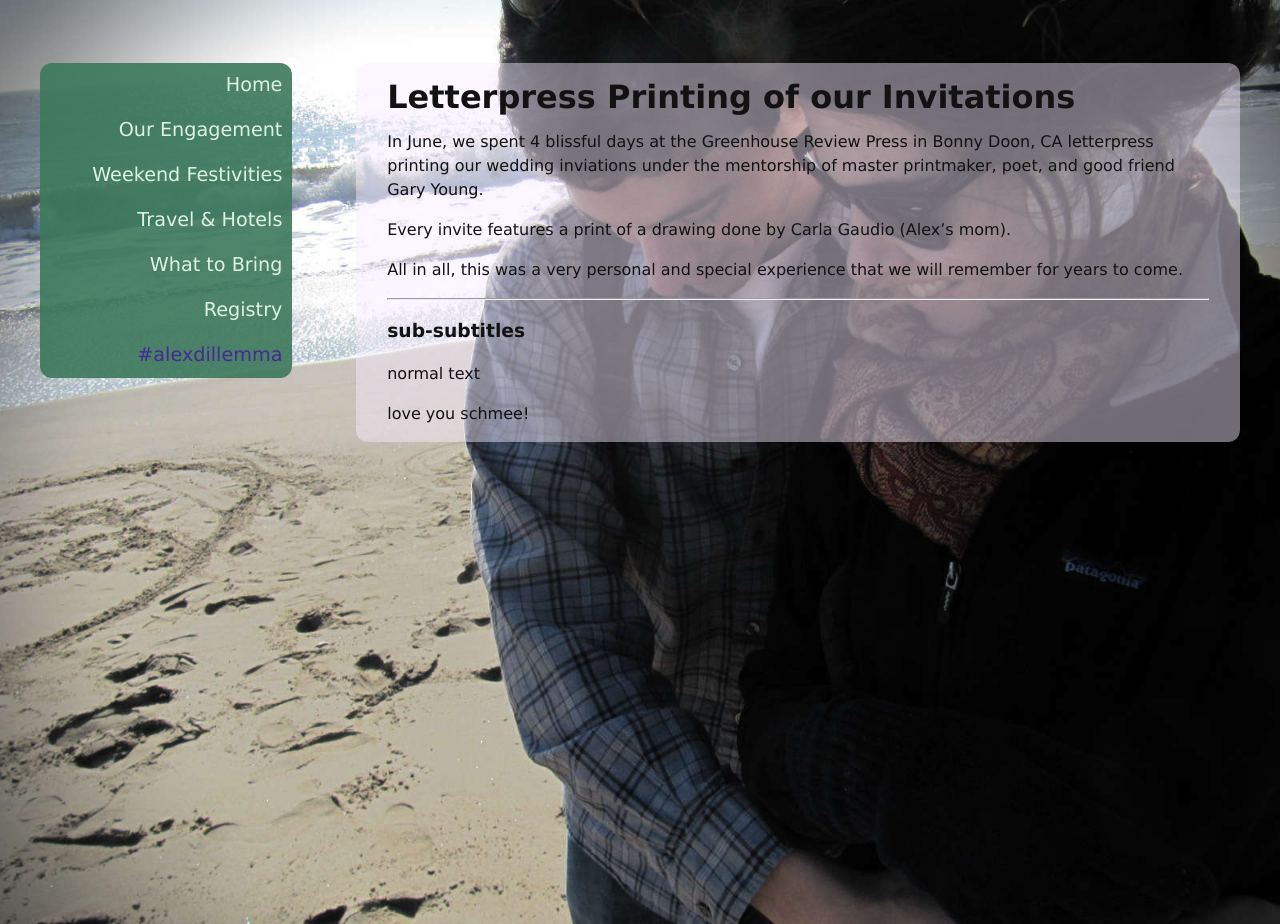
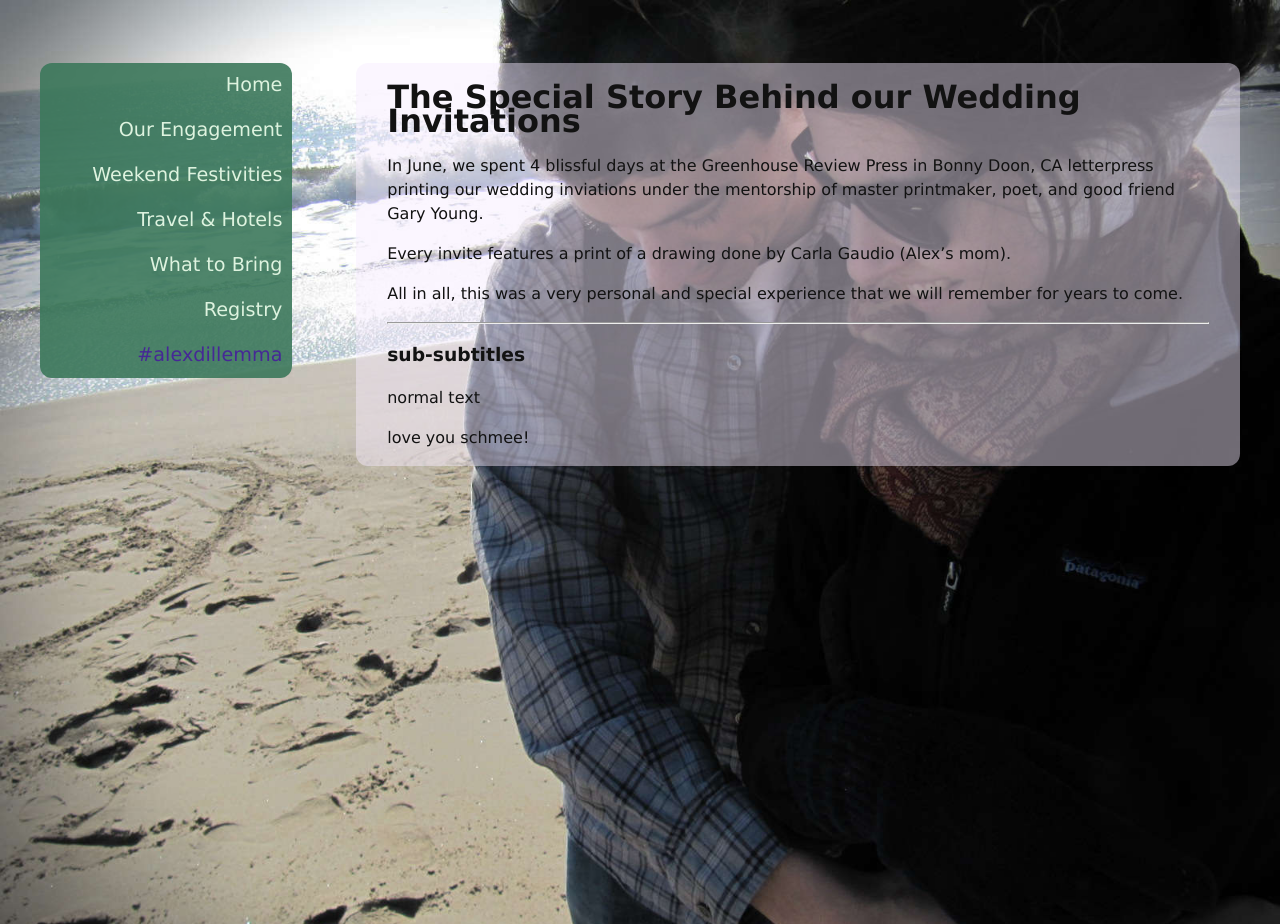
Before and after one commit to adgaudio/wedding, a Jekyll site: the page built from invitations.md, in a window 1280 px wide. Built offline with Jekyll 4.4.1, drawn with Linux system fonts in a browser that asks for light colours; Markdown is read by kramdown in place of the engine named in the settings.

Commit message:
Update invitations.md

```diff
--- a/invitations.md
+++ b/invitations.md
@@ -4,7 +4,7 @@ title: How we made our Wedding Invitations!
 site_classes: gray_background
 ---
 
-Letterpress Printing of our Invitations
+The Special Story Behind our Wedding Invitations
 =======
 
 In June, we spent 4 blissful days at the Greenhouse Review Press in Bonny Doon, CA letterpress printing our wedding inviations under the mentorship of master printmaker, poet, and good friend Gary Young.
```
